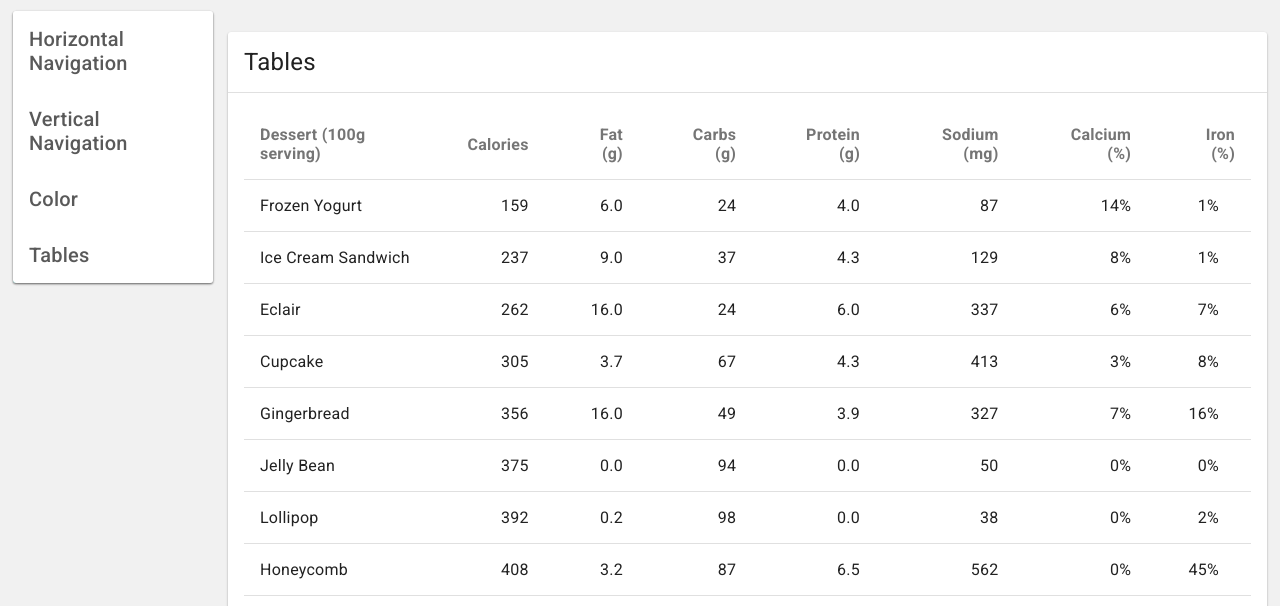
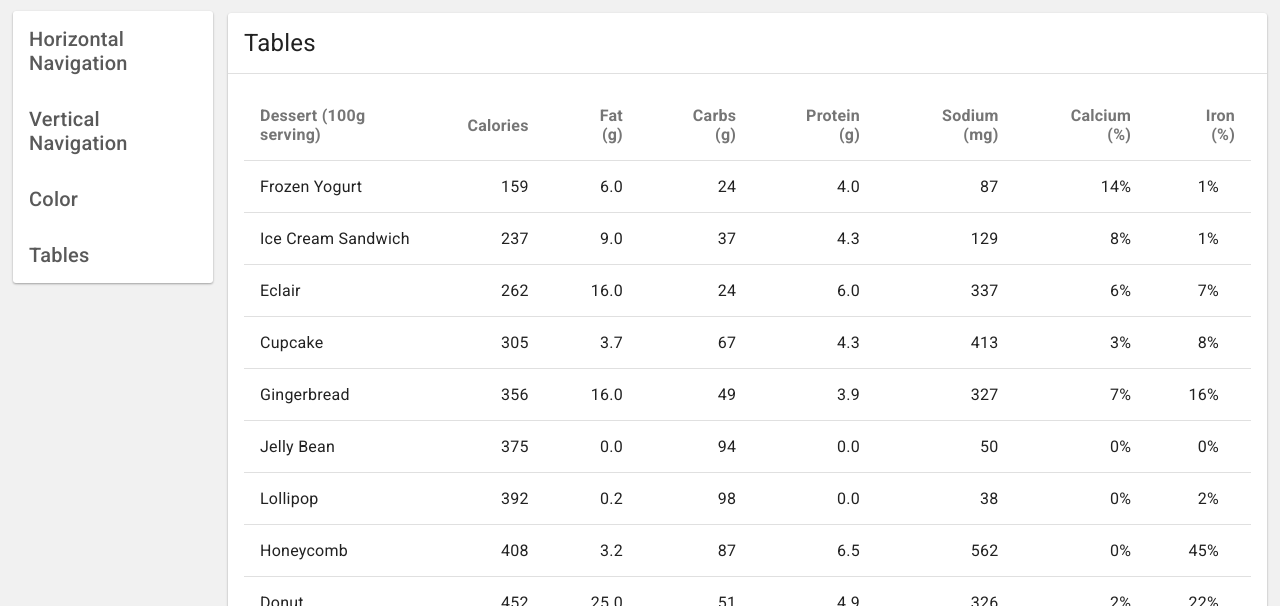
Before and after one commit to 1Achmed1/Cards, a website: page tables.html in a window 1280 px wide. Shown: the part 122-728 px from the top of the page. Drawn offline with nearby package versions, Linux system fonts and the light colour scheme; files whose address does not match are found by name.

Commit message:
Fixed Conflicts.

```diff
--- a/tables.html
+++ b/tables.html
@@ -1,184 +1,3 @@
-<<<<<<< HEAD
-<!DOCTYPE html>
-<html>
-<head>
-
-	<!-- page title -->
-	<title>Cards by Andrew Ward</title>
-
-	<!-- imports -->
-	<link rel="stylesheet/less" type="text/css" href="dependencies/css/base.less">
-	<link href="http://fonts.googleapis.com/css?family=Roboto:400,300,400italic,500,500italic,700,700italic,300italic" rel="stylesheet" type="text/css">
-	<link href='https://fonts.googleapis.com/css?family=Roboto+Mono:400,500,700,400italic,500italic,700italic&subset=latin,latin-ext' rel='stylesheet' type='text/css'>
-	<link href="//maxcdn.bootstrapcdn.com/font-awesome/4.1.0/css/font-awesome.min.css" rel="stylesheet">
-
-	<!-- less -->
-	<script src="less.js" type="text/javascript"></script>
-	<script src="//cdnjs.cloudflare.com/ajax/libs/jquery/2.1.3/jquery.min.js"></script>
-
-</head>
-<body>
-
-	<div class="container">
-	  <div class="alt-header">
-	  </div>
-
-    <div class="card left-nav">
-        <nav class="vertical-nav">
-          <ul>
-            <li><a href="index">Horizontal Navigation</a></li>
-						<li><a href="nav-drawer">Vertical Navigation</a></li>
-						<li><a href="color">Color</a></li>
-						<li active><a href="javascript:void(0)">Tables</a></li>
-          </ul>
-        </nav>
-    </div>
-
-    <div class="content" style="margin-left: 215px;">
-			<div class="card header" hover="false">
-				<div class="left-part"><span>Cards<span></div>
-			</div>
-      <div class="card" style="margin-top: 135px;" titled>
-      	<div class="title">
-      		<span>Tables</span>
-      	</div>
-      	<div class="content">
-					<table class="table">
-						<thead>
-							<tr>
-								<th first>Dessert (100g serving)</th>
-								<th>Calories</th>
-								<th>Fat (g)</th>
-								<th>Carbs (g)</th>
-								<th>Protein (g)</th>
-								<th>Sodium (mg)</th>
-								<th>Calcium (%)</th>
-								<th last>Iron (%)</th>
-							</tr>
-						</thead>
-						<tbody>
-							<tr>
-								<td first>Frozen Yogurt</td>
-								<td>159</td>
-								<td>6.0</td>
-								<td>24</td>
-								<td>4.0</td>
-								<td>87</td>
-								<td>14%</td>
-								<td>1%</td>
-							</tr>
-							<tr>
-								<td first>Ice Cream Sandwich</td>
-								<td>237</td>
-								<td>9.0</td>
-								<td>37</td>
-								<td>4.3</td>
-								<td>129</td>
-								<td>8%</td>
-								<td>1%</td>
-							</tr>
-							<tr>
-								<td first>Eclair</td>
-								<td>262</td>
-								<td>16.0</td>
-								<td>24</td>
-								<td>6.0</td>
-								<td>337</td>
-								<td>6%</td>
-								<td>7%</td>
-							</tr>
-							<tr>
-								<td first>Cupcake</td>
-								<td>305</td>
-								<td>3.7</td>
-								<td>67</td>
-								<td>4.3</td>
-								<td>413</td>
-								<td>3%</td>
-								<td>8%</td>
-							</tr>
-							<tr>
-								<td first first>Gingerbread</td>
-								<td>356</td>
-								<td>16.0</td>
-								<td>49</td>
-								<td>3.9</td>
-								<td>327</td>
-								<td>7%</td>
-								<td>16%</td>
-							</tr>
-							<tr>
-								<td first>Jelly Bean</td>
-								<td>375</td>
-								<td>0.0</td>
-								<td>94</td>
-								<td>0.0</td>
-								<td>50</td>
-								<td>0%</td>
-								<td>0%</td>
-							</tr>
-							<tr>
-								<td first first>Lollipop</td>
-								<td>392</td>
-								<td>0.2</td>
-								<td>98</td>
-								<td>0.0</td>
-								<td>38</td>
-								<td>0%</td>
-								<td>2%</td>
-							</tr>
-							<tr>
-								<td first>Honeycomb</td>
-								<td>408</td>
-								<td>3.2</td>
-								<td>87</td>
-								<td>6.5</td>
-								<td>562</td>
-								<td>0%</td>
-								<td>45%</td>
-							</tr>
-							<tr>
-								<td first first>Donut</td>
-								<td>452</td>
-								<td>25.0</td>
-								<td>51</td>
-								<td>4.9</td>
-								<td>326</td>
-								<td>2%</td>
-								<td>22%</td>
-							</tr>
-							<tr>
-								<td first>KitKat</td>
-								<td>518</td>
-								<td>26.0</td>
-								<td>65</td>
-								<td>7.0</td>
-								<td>54</td>
-								<td>12%</td>
-								<td>6%</td>
-							</tr>
-						</tbody>
-					</table>
-      	</div>
-      </div>
-			<div class="card footer" id="footer">
-				<i class="fa fa-caret-down" id="footerArrow"></i><span id="footerspan">Click to Open the Footer</span>
-				<hr>
-				<div class="content">
-					<span>"Cards" developed by Andrew Ward. Hosted and open-sourced on GitHub. Made in ATOM using LESS and jQuery.</span>
-				</div>
-			</div>
-    </div>
-
-		<div class="fab-container">
-      <a href="javascript:void(0)" class="fab"><img src="dependencies/img/ic_action_share.png"></a>
-    </div>
-	</div>
-
-<script src="base.js" type="text/javascript"></script>
-</body>
-</html>
-=======
 <!DOCTYPE html>
 <html>
 <head>
@@ -362,4 +181,3 @@
 <script src=snackbar.min.js></script>
 </body>
 </html>
->>>>>>> master
```
